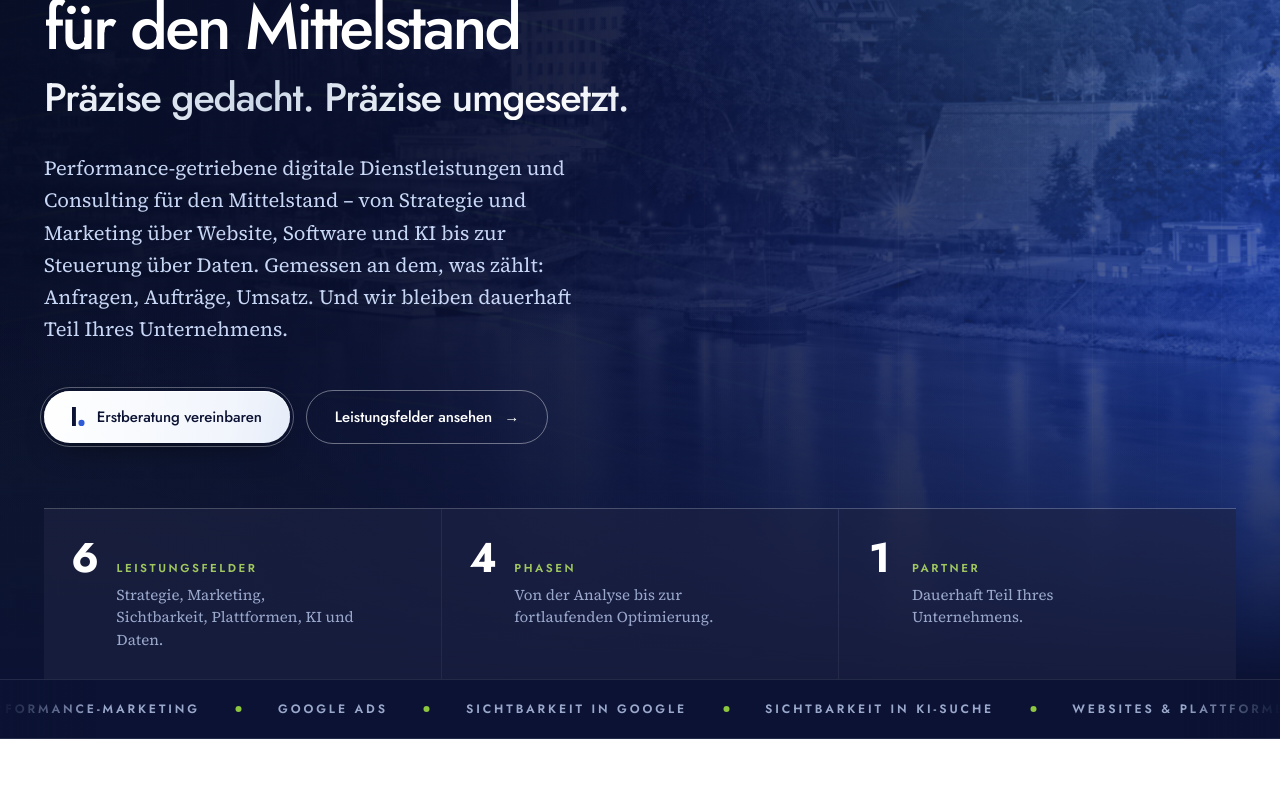
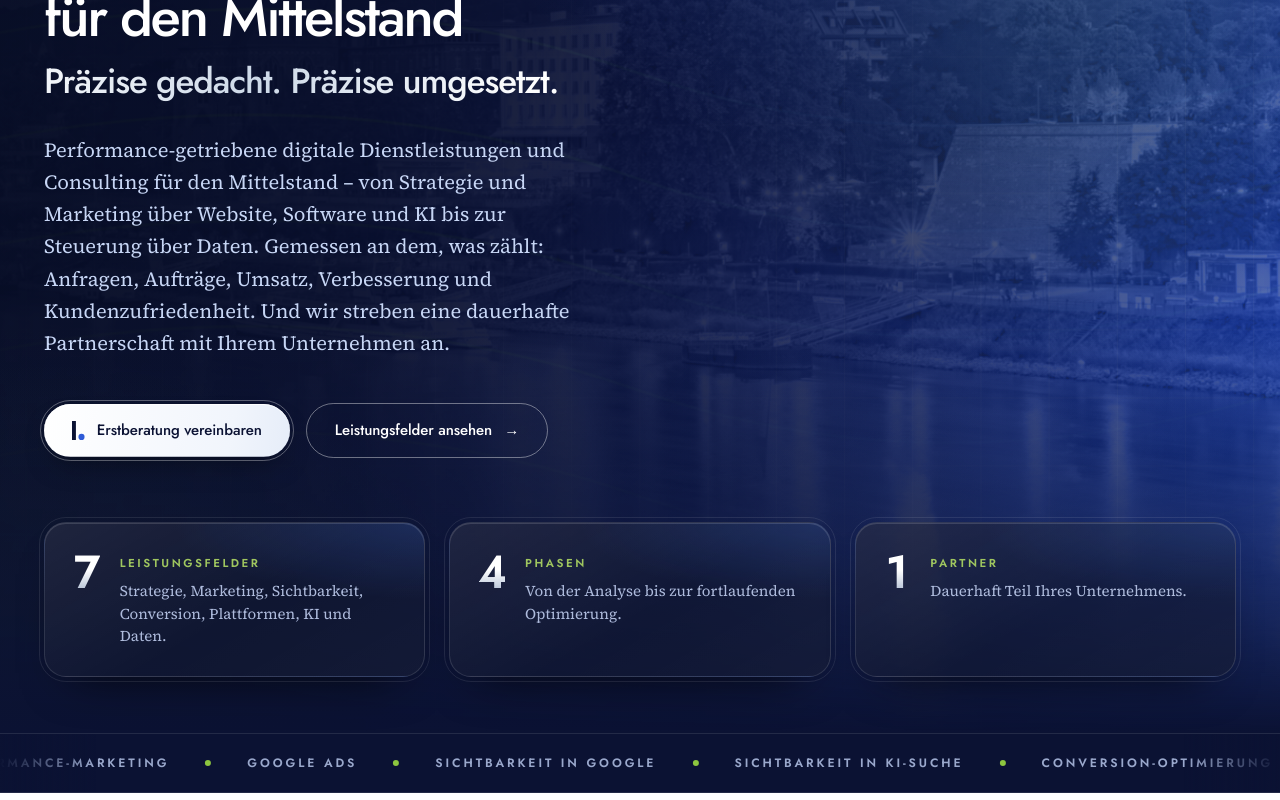
Before and after one commit to nizarladouz/Ladouz-Digital, a Next.js app in the folder ladouz-digital/: page / in a window 1280 px wide. Shown: the part 280-1080 px from the top of the page. Built offline with nearby package versions, Linux system fonts and the light colour scheme.

Commit message:
Hero: Headline, hochwertige Kacheln, Conversion als 7. Leistungsfeld, Hero-Text erweitert
Co-Authored-By: Claude Opus 5.5 <noreply@anthropic.com>
Claude-Session: https://claude.ai/code/session_017F5bpvVz4rgqiu1Uy2xQD5

```diff
--- a/ladouz-digital/app/page.tsx
+++ b/ladouz-digital/app/page.tsx
@@ -177,17 +177,17 @@ const hauptmenue: MenuEintrag[] = [
 /* ══════════════════════════ Inhalte ══════════════════════════ */
 
 const heroFakten = [
-  { wert: "6", einheit: "Leistungsfelder", text: "Strategie, Marketing, Sichtbarkeit, Plattformen, KI und Daten." },
+  { wert: "7", einheit: "Leistungsfelder", text: "Strategie, Marketing, Sichtbarkeit, Conversion, Plattformen, KI und Daten." },
   { wert: "4", einheit: "Phasen", text: "Von der Analyse bis zur fortlaufenden Optimierung." },
   { wert: "1", einheit: "Partner", text: "Dauerhaft Teil Ihres Unternehmens." },
 ];
 
-/* Die sechs Knoten des Hero-Instruments – in der Reihenfolge im Uhrzeigersinn ab 12 Uhr. */
-const instrumentKnoten = ["Strategie", "Marketing", "Sichtbarkeit", "Plattformen", "KI", "Daten"];
+/* Die sieben Knoten des Hero-Instruments – in der Reihenfolge im Uhrzeigersinn ab 12 Uhr. */
+const instrumentKnoten = ["Strategie", "Marketing", "Sichtbarkeit", "Conversion", "Plattformen", "KI", "Daten"];
 
 const laufband = [
   "Digitale Strategie", "Performance-Marketing", "Google Ads", "Sichtbarkeit in Google",
-  "Sichtbarkeit in KI-Suche", "Websites & Plattformen", "Softwareentwicklung", "KI-Agenten",
+  "Sichtbarkeit in KI-Suche", "Conversion-Optimierung", "Websites & Plattformen", "Softwareentwicklung", "KI-Agenten",
   "Prozess-Automatisierung", "Tracking-Architektur", "Dashboards & Reporting", "Consulting",
 ];
 
@@ -225,7 +225,7 @@ const wandel = [
   },
 ];
 
-type SymbolArt = "kompass" | "ziel" | "lupe" | "fenster" | "knoten" | "kurve";
+type SymbolArt = "kompass" | "ziel" | "lupe" | "trichter" | "fenster" | "knoten" | "kurve";
 
 type Leistungsfeld = {
   nr: string;
@@ -265,14 +265,22 @@ const leistungsfelder: Leistungsfeld[] = [
   },
   {
     nr: "04",
+    titel: "Conversion-Optimierung",
+    wirkung: "Anfragen",
+    text: "Mehr Anfragen aus denselben Besuchern: Seiten, Formulare und Nutzerführung werden gemessen, getestet und laufend verbessert.",
+    punkte: ["Landingpages & Nutzerführung", "A/B-Tests", "Formular- und Funnel-Optimierung"],
+    symbol: "trichter",
+  },
+  {
+    nr: "05",
     titel: "Websites, Plattformen & Software",
-    wirkung: "Conversion",
+    wirkung: "Plattformen",
     text: "Websites, die verkaufen. Und Software für die Abläufe, für die es keine passende Standardlösung gibt.",
     punkte: ["Conversion-orientierte Websites", "Plattformen & Apps", "Interne Softwarelösungen"],
     symbol: "fenster",
   },
   {
-    nr: "05",
+    nr: "06",
     titel: "KI & Automatisierung",
     wirkung: "Effizienz",
     text: "KI-Agenten und automatisierte Abläufe, die wiederkehrende Arbeit übernehmen – eingebettet in Ihre Prozesse, nicht daneben.",
@@ -280,7 +288,7 @@ const leistungsfelder: Leistungsfeld[] = [
     symbol: "knoten",
   },
   {
-    nr: "06",
+    nr: "07",
     titel: "Daten, Tracking & Steuerung",
     wirkung: "Steuerung",
     text: "Eine saubere Datenbasis vom ersten Kontakt bis zum Auftrag. Damit Entscheidungen auf Zahlen beruhen statt auf Vermutungen.",
@@ -982,7 +990,7 @@ function SucheIcon() {
 
 /* ══════════════════════════ Hero ══════════════════════════
    Drei Schichten: Motiv → Farbschleier → Inhalt.
-   Rechts das Performance-Instrument: sechs Leistungsfelder, die in ein
+   Rechts das Performance-Instrument: sieben Leistungsfelder, die in ein
    gemeinsames Ziel laufen. Reines SVG, bewegt nur über CSS.
    Die H1 trägt keine Animation: sie ist das LCP-Element.
    ═══════════════════════════════════════════════════════════ */
@@ -1023,16 +1031,17 @@ function Hero() {
               </span>
             </p>
 
-            <h1 className="mt-6 text-[clamp(1.9rem,10vw,2.15rem)] sm:text-[clamp(2.15rem,5vw,4.2rem)] font-medium leading-[1.02] tracking-[-0.044em] sm:mt-8">
-              <span className="whitespace-nowrap">Performance-Agentur</span> für den Mittelstand{" "}
+            <h1 className="mt-6 text-[clamp(1.9rem,10vw,2.15rem)] sm:text-[clamp(2.15rem,4.4vw,3.6rem)] font-medium leading-[1.04] tracking-[-0.044em] sm:mt-8">
+              {/* Ab Tablet in einer Zeile; auf dem Handy darf das lange Wort am Bindestrich umbrechen. */}
+              <span className="sm:whitespace-nowrap">Performance-Agenturdienste</span> für den Mittelstand{" "}
               <span className="ld-silber mt-3 block text-[0.62em] leading-[1.12] tracking-[-0.03em] sm:mt-4">Präzise gedacht. Präzise umgesetzt.</span>
             </h1>
 
             <p className="ld-serif ld-enter ld-d2 mt-5 max-w-[52ch] text-[1.02rem] leading-[1.58] text-[#c7d6f5] sm:mt-8 sm:text-[clamp(1.08rem,1.9vw,1.26rem)] sm:leading-[1.6]">
               Performance-getriebene digitale Dienstleistungen und Consulting für den Mittelstand –
               von Strategie und Marketing über Website, Software und KI bis zur Steuerung über Daten.
-              Gemessen an dem, was zählt: Anfragen, Aufträge, Umsatz.
-              <span className="hidden sm:inline"> Und wir bleiben dauerhaft Teil Ihres Unternehmens.</span>
+              Gemessen an dem, was zählt: Anfragen, Aufträge, Umsatz, Verbesserung und Kundenzufriedenheit.
+              <span className="hidden sm:inline"> Und wir streben eine dauerhafte Partnerschaft mit Ihrem Unternehmen an.</span>
             </p>
 
             <div className="mt-8 flex flex-col gap-3 sm:mt-11 sm:flex-row sm:flex-wrap sm:items-center sm:gap-4">
@@ -1044,13 +1053,17 @@ function Hero() {
           <HeroInstrument />
         </div>
 
-        <ul className="ld-enter ld-d4 grid gap-px border-t border-white/15 bg-white/10 md:grid-cols-3">
+        {/* Kacheln im Stil des Signatur-Buttons: Glasfläche mit Verlauf,
+            feiner Außenring mit Abstand, Lichtkante oben. */}
+        <ul className="ld-enter ld-d4 grid gap-5 pb-10 md:grid-cols-3 md:gap-6 sm:pb-14">
           {heroFakten.map((f) => (
-            <li key={f.einheit} className="flex items-baseline gap-5 bg-[#0b1233]/55 py-7 md:px-7">
-              <span className="ld-num text-[2.6rem] font-bold leading-none tracking-[-0.04em] text-white">{f.wert}</span>
-              <span>
-                <span className="block text-[0.72rem] font-semibold uppercase tracking-[0.22em] text-[#9fc65f]">{f.einheit}</span>
-                <span className="ld-serif mt-1.5 block max-w-[30ch] text-[0.94rem] leading-[1.5] text-[#9aa8cc]">{f.text}</span>
+            <li key={f.einheit} className="ld-kachel group relative flex items-start gap-5 rounded-[22px] p-6 sm:p-7">
+              <span className="ld-num ld-kachel-zahl text-[2.9rem] font-semibold leading-[0.9] tracking-[-0.04em]">{f.wert}</span>
+              <span className="min-w-0 pt-1">
+                <span className="flex items-center gap-2 text-[0.72rem] font-semibold uppercase tracking-[0.22em] text-[#9fc65f]">
+                  {f.einheit}
+                </span>
+                <span className="ld-serif mt-2 block text-[0.94rem] leading-[1.5] text-[#aebbdc]">{f.text}</span>
               </span>
             </li>
           ))}
@@ -1068,7 +1081,7 @@ function HeroInstrument() {
   const KERN = 80;
   /* Ein Takt pro Feld: Der Lichtpunkt erreicht alle TAKT Sekunden das nächste
      Feld, das Feld leuchtet auf und schickt einen Impuls ins Ziel.
-     Sechs Felder × TAKT = eine volle Umdrehung. Immer nur ein Impuls zugleich. */
+     Sieben Felder × TAKT = eine volle Umdrehung. Immer nur ein Impuls zugleich. */
   const TAKT = 3;
   const UMLAUF = TAKT * instrumentKnoten.length;
   /* Schweif des Lichtpunkts: 60° Bogen hinter dem Kopf (Kopf steht bei 12 Uhr). */
@@ -1138,7 +1151,7 @@ function HeroInstrument() {
           </g>
         ))}
 
-        {/* Das Rad: ein Lichtpunkt mit Schweif umrundet die sechs Felder im Uhrzeigersinn. */}
+        {/* Das Rad: ein Lichtpunkt mit Schweif umrundet die sieben Felder im Uhrzeigersinn. */}
         <g className="ld-rot ld-rad">
           <path d={`M ${sx} ${sy} A ${R} ${R} 0 0 1 ${C} ${C - R}`} fill="none" stroke="url(#ld-schweif)" strokeWidth="2.5" strokeLinecap="round" />
           <circle cx={C} cy={C - R} r="12" fill="#8dc63f" fillOpacity=".18" />
@@ -1282,7 +1295,7 @@ function Wandel() {
 }
 
 /* ══════════════════════════ Leistungsfelder ══════════════════════════
-   Sechs Karten mit Lichtkegel, der dem Mauszeiger folgt (--x/--y).
+   Sieben Karten mit Lichtkegel, der dem Mauszeiger folgt (--x/--y). Strategie überspannt die volle Breite.
    Hat eine Karte einen `pfad`, wird sie vollflächig klickbar.
    ═══════════════════════════════════════════════════════════ */
 
@@ -1294,7 +1307,7 @@ function Leistungsfelder() {
           <Reveal>
             <Eyebrow>Leistungsfelder</Eyebrow>
             <h2 id="leistungen-titel" className="mt-6 text-[clamp(2.1rem,4.2vw,3.4rem)] font-medium leading-[1.05] tracking-[-0.034em] text-[#0b1233]">
-              Sechs Leistungsfelder.<br />Ein Ziel: Wachstum.
+              Sieben Leistungsfelder.<br />Ein Ziel: Wachstum.
             </h2>
           </Reveal>
           <Reveal delay={100}>
@@ -1307,7 +1320,7 @@ function Leistungsfelder() {
 
         <ul className="mt-16 grid gap-5 md:grid-cols-2 lg:grid-cols-3">
           {leistungsfelder.map((l, i) => (
-            <Reveal as="li" key={l.nr} delay={(i % 3) * 90} className="h-full">
+            <Reveal as="li" key={l.nr} delay={i === 0 ? 0 : ((i - 1) % 3) * 90} className={`h-full ${i === 0 ? "md:col-span-2 lg:col-span-3" : ""}`}>
               <article
                 onPointerMove={setzeZeiger}
                 className="group relative flex h-full flex-col overflow-hidden rounded-[22px] border border-[#e7ecf5] bg-[#f7f9fc] p-8 transition-[background-color,border-color,box-shadow,transform] duration-300 hover:-translate-y-1 hover:border-[#d3ddef] hover:bg-white hover:shadow-[0_28px_64px_rgba(11,18,51,0.10)] sm:p-9"
@@ -1315,6 +1328,8 @@ function Leistungsfelder() {
                 <span aria-hidden className="ld-licht pointer-events-none absolute inset-0 opacity-0 transition-opacity duration-300 group-hover:opacity-100" />
                 <span aria-hidden className="pointer-events-none absolute inset-x-0 top-0 h-[2px] origin-left scale-x-0 bg-[linear-gradient(90deg,#8dc63f,#2f5bd7)] transition-transform duration-500 group-hover:scale-x-100" />
 
+                <div className={`relative flex flex-1 flex-col ${i === 0 ? "lg:grid lg:grid-cols-[minmax(0,1.15fr)_minmax(0,0.85fr)] lg:items-end lg:gap-x-16" : ""}`}>
+                <div className="flex flex-1 flex-col">
                 <div className="relative flex items-start justify-between gap-4">
                   <span className="flex h-14 w-14 flex-none items-center justify-center rounded-[16px] bg-[#0b1233] text-[#8dc63f] transition-transform duration-500 group-hover:rotate-[-4deg]">
                     <Symbol art={l.symbol} />
@@ -1329,7 +1344,9 @@ function Leistungsfelder() {
                   {l.pfad ? <a href={l.pfad} className="after:absolute after:inset-0 after:content-['']">{l.titel}</a> : l.titel}
                 </h3>
                 <p className="ld-serif relative mt-3.5 flex-1 text-[1rem] leading-[1.64] text-[#43507a]">{l.text}</p>
-                <ul className="relative mt-7 grid gap-2.5 border-t border-[#e2e8f2] pt-6">
+                </div>
+                <div>
+                <ul className={`relative mt-7 grid gap-2.5 border-t border-[#e2e8f2] pt-6 ${i === 0 ? "lg:mt-0" : ""}`}>
                   {l.punkte.map((p) => (
                     <li key={p} className="flex items-center gap-3 text-[0.92rem] text-[#43507a]">
                       <span aria-hidden className="block h-1.5 w-1.5 flex-none rounded-full bg-[#8dc63f]" />
@@ -1342,6 +1359,8 @@ function Leistungsfelder() {
                     Mehr erfahren <span className="transition-transform duration-300 group-hover:translate-x-1">→</span>
                   </span>
                 )}
+                </div>
+                </div>
               </article>
             </Reveal>
           ))}
@@ -1357,6 +1376,7 @@ function Symbol({ art }: { art: SymbolArt }) {
     kompass: (<><circle cx="12" cy="12" r="9" /><path d="M15.5 8.5 13.6 13.6 8.5 15.5 10.4 10.4Z" /></>),
     ziel: (<><circle cx="12" cy="12" r="9" /><circle cx="12" cy="12" r="5" /><circle cx="12" cy="12" r="1.2" /><path d="M21 3l-7.6 7.6M21 3h-3.5M21 3v3.5" /></>),
     lupe: (<><circle cx="10.5" cy="10.5" r="6.5" /><path d="m15.5 15.5 5 5M8 10.5h5M10.5 8v5" /></>),
+    trichter: (<><path d="M3.5 4.5h17l-6.5 8v6.5l-4 1.5v-8z" /></>),
     fenster: (<><rect x="3" y="4" width="18" height="16" rx="2.5" /><path d="M3 9h18M8 13.5h4M8 16.5h7" /></>),
     knoten: (<><circle cx="12" cy="12" r="2.6" /><circle cx="5" cy="5.5" r="1.8" /><circle cx="19" cy="5.5" r="1.8" /><circle cx="12" cy="20.2" r="1.8" /><path d="M6.4 6.8 10 10M17.6 6.8 14 10M12 14.6v3.8" /></>),
     kurve: (<><path d="M3 20.5h18" /><path d="M4 16l5-5 4 3 7-8" /><path d="M16 6h4v4" /></>),
@@ -2193,6 +2213,22 @@ function GlobalStyles() {
     .ld-hero-foto { opacity: .32; mix-blend-mode: luminosity; }
     .ld-hero-zoom { animation: ldHeroZoom 40s ease-in-out infinite alternate; transform-origin: 55% 45%; }
     @keyframes ldHeroZoom { from { transform: scale(1); } to { transform: scale(1.04); } }
+    /* Kacheln unter dem Hero – gleiche Formensprache wie der Signatur-Button. */
+    .ld-kachel {
+      background:
+        radial-gradient(120% 90% at 100% 0%, rgba(75,124,232,.22), transparent 55%),
+        linear-gradient(150deg, rgba(255,255,255,.085) 0%, rgba(255,255,255,.025) 55%, rgba(255,255,255,.04) 100%),
+        rgba(9,15,42,.62);
+      border: 1px solid rgba(255,255,255,.12);
+      outline: 1px solid rgba(255,255,255,.09); outline-offset: 4px;
+      box-shadow: inset 0 1px 0 rgba(255,255,255,.14), 0 24px 48px -28px rgba(0,0,0,.8);
+      transition: border-color .4s, outline-color .4s, transform .4s cubic-bezier(.16,.84,.28,1);
+    }
+    .ld-kachel:hover { border-color: rgba(255,255,255,.22); outline-color: rgba(141,198,63,.35); transform: translateY(-2px); }
+    .ld-kachel-zahl {
+      background-image: linear-gradient(180deg, #ffffff 0%, #ffffff 45%, #adbbd1 100%);
+      -webkit-background-clip: text; background-clip: text; color: transparent;
+    }
     .ld-hero-fuss { background: linear-gradient(to top, #0b1233 0%, rgba(11,18,51,0) 100%); }
 
     /* Ladechoreografie – nur CSS. Die H1 ist bewusst nicht dabei. */
@@ -2211,18 +2247,18 @@ function GlobalStyles() {
        beim Laden und bleiben dadurch synchron. */
     .ld-instrument { translate: calc(var(--mx, 0) * -22px) calc(var(--my, 0) * -16px); transition: translate 1s cubic-bezier(.16,.84,.28,1); }
     .ld-rot { transform-box: view-box; transform-origin: 50% 50%; }
-    .ld-rad { animation: ldDreh var(--umlauf, 18s) linear infinite; }
+    .ld-rad { animation: ldDreh var(--umlauf, 21s) linear infinite; }
     @keyframes ldDreh { to { transform: rotate(360deg); } }
-    .ld-puls { stroke-dasharray: 42 400; stroke-dashoffset: 42; opacity: 0; animation: ldPuls var(--umlauf, 18s) cubic-bezier(.4,0,.3,1) infinite; }
+    .ld-puls { stroke-dasharray: 42 400; stroke-dashoffset: 42; opacity: 0; animation: ldPuls var(--umlauf, 21s) cubic-bezier(.4,0,.3,1) infinite; }
     @keyframes ldPuls {
       0% { stroke-dashoffset: 42; opacity: 0; }
-      1.5% { opacity: 1; }
-      15% { stroke-dashoffset: -136; opacity: 1; }
-      15.5%, 100% { stroke-dashoffset: -136; opacity: 0; }
+      1.2% { opacity: 1; }
+      12.5% { stroke-dashoffset: -136; opacity: 1; }
+      13%, 100% { stroke-dashoffset: -136; opacity: 0; }
     }
-    .ld-knoten-an { opacity: 0; animation: ldKnoten var(--umlauf, 18s) ease-out infinite; }
-    @keyframes ldKnoten { 0% { opacity: 0; } 2% { opacity: 1; } 20%, 100% { opacity: 0; } }
-    .ld-kern { transform-box: fill-box; transform-origin: center; opacity: .5; animation: ldAnkunft var(--takt, 3s) ease-out 2.5s infinite; }
+    .ld-knoten-an { opacity: 0; animation: ldKnoten var(--umlauf, 21s) ease-out infinite; }
+    @keyframes ldKnoten { 0% { opacity: 0; } 1.7% { opacity: 1; } 17%, 100% { opacity: 0; } }
+    .ld-kern { transform-box: fill-box; transform-origin: center; opacity: .5; animation: ldAnkunft var(--takt, 3s) ease-out 2.35s infinite; }
     @keyframes ldAnkunft { 0% { transform: scale(1.1); opacity: 1; } 100% { transform: scale(1); opacity: .5; } }
 
     /* Laufband: zwei identische Listen, um die Hälfte verschoben. */
```
